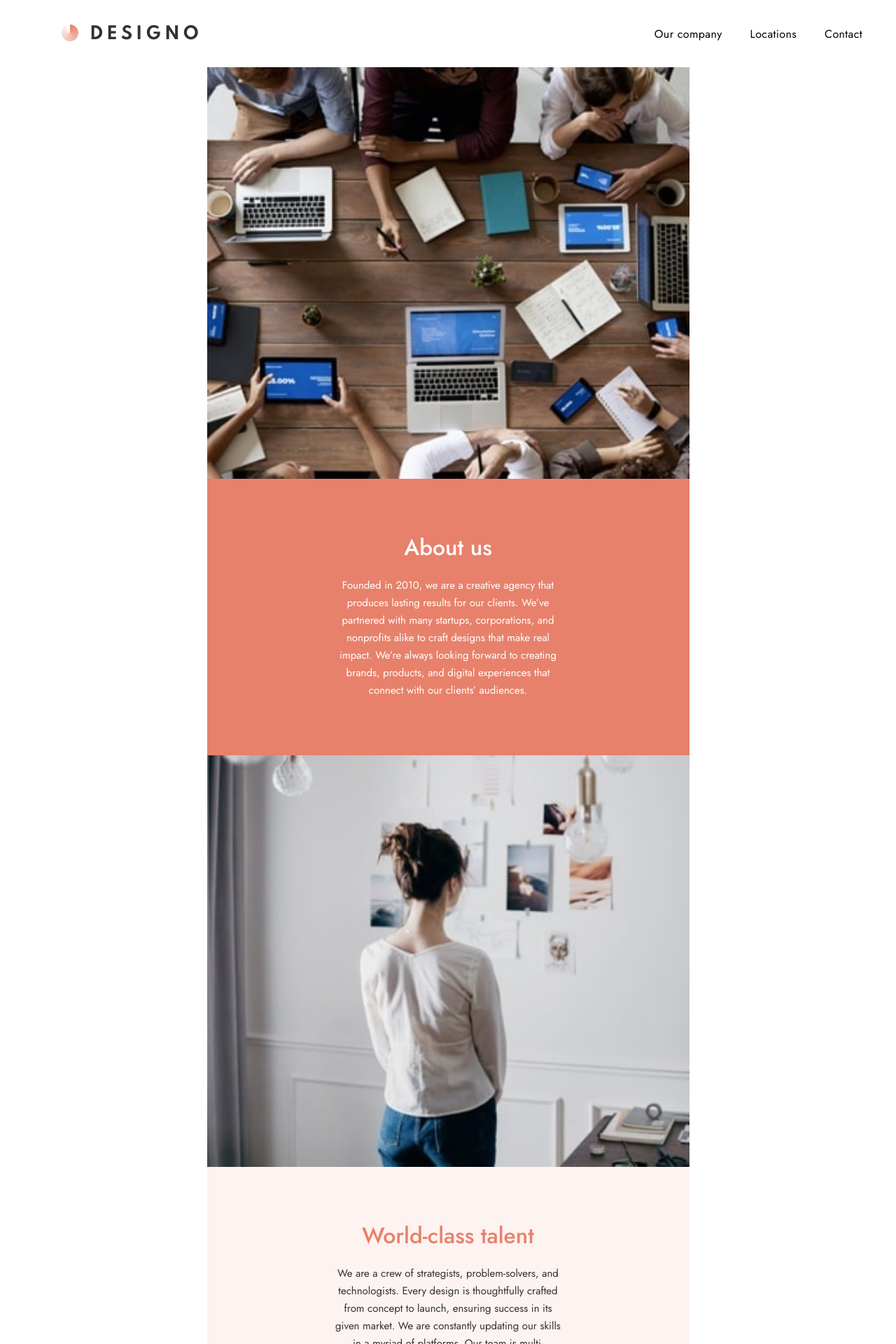
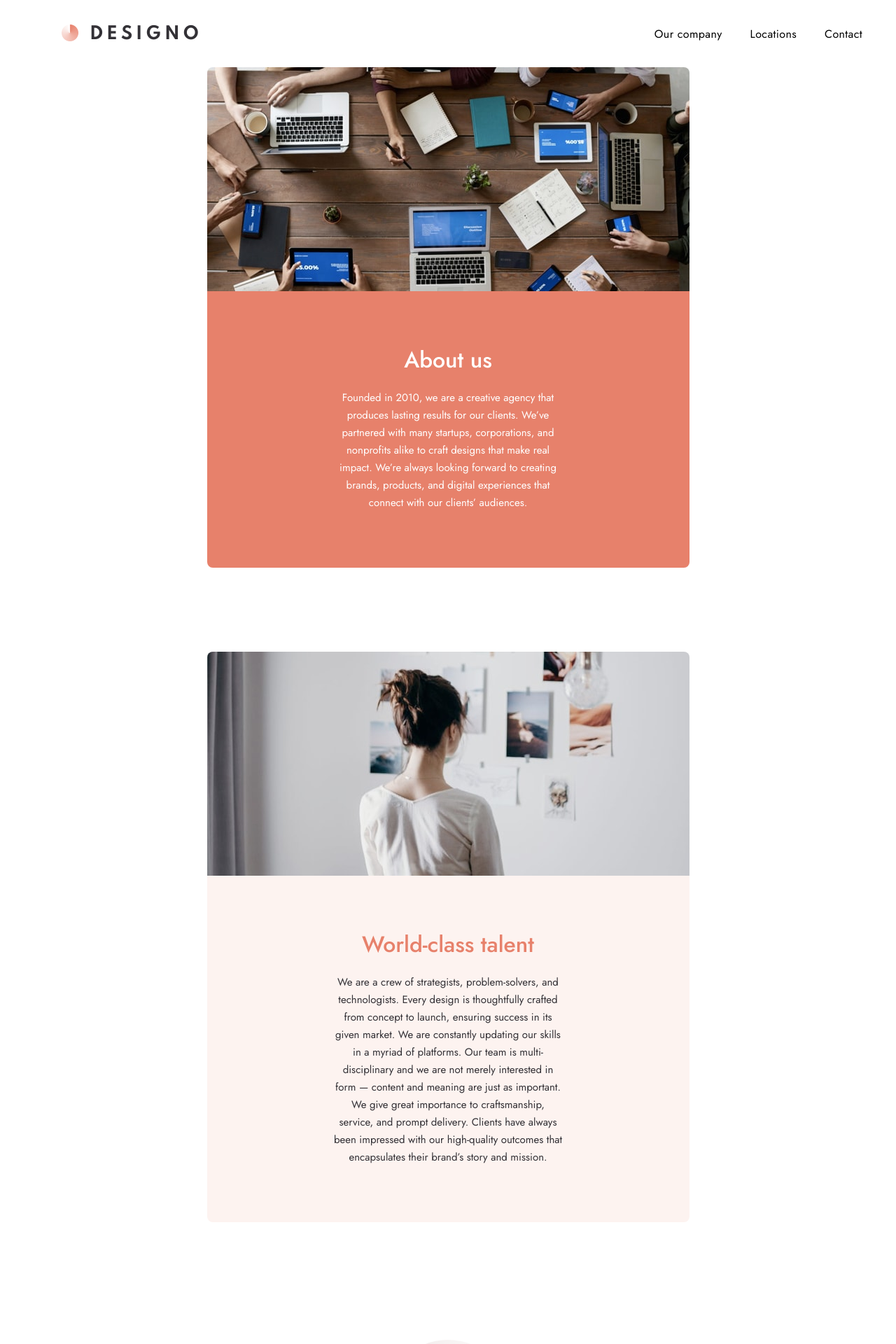
Before and after one commit to Laharls/designo_multi_page_website, a Next.js app: page /about in a window 1280 px wide. Shown: the top 1920 px of the page at 70% size. Built offline with nearby package versions, Linux system fonts and the light colour scheme.

Commit message:
peaufining : about page

```diff
--- a/src/app/about/page.js
+++ b/src/app/about/page.js
@@ -1,4 +1,5 @@
 import Image from "next/image"
+import Link from "next/link"
 import { Jost } from 'next/font/google'
 
 const jost = Jost({
@@ -10,26 +11,35 @@ const jost = Jost({
 export default function About() {
   return (
     <main className="bg-white min-h-screen">
-      <div className="flex flex-col justify-center items-center desktop:flex-row-reverse desktop:mb-40">
+      <div className="flex flex-col justify-center items-center desktop:flex-row-reverse md:mb-[120px] desktop:mb-40">
         <Image
           priority
           src="/images/about/mobile/image-about-hero.jpg"
           width={689}
           height={320}
           alt="A lot of desktop on a table"
-          className="desktop:hidden"
+          className="md:hidden desktop:hidden"
         />
 
         <Image
           priority
-          src="/images/about/mobile/image-about-hero.jpg"
+          src="/images/about/tablet/image-about-hero.jpg"
+          width={689}
+          height={587}
+          alt="A lot of desktop on a table"
+          className="hidden rounded-t-lg md:inline-block desktop:hidden"
+        />
+
+        <Image
+          priority
+          src="/images/about/desktop/image-about-hero.jpg"
           width={476}
           height={480}
           alt="A lot of desktop on a table"
           className="hidden desktop:inline-block desktop:rounded-r-lg"
         />
 
-        <div className="bg-orange relative overflow-hidden pt-20 w-full md:w-[689px] desktop:h-[406px] desktop:rounded-l-lg">
+        <div className="bg-orange relative overflow-hidden pt-20 w-full md:w-[689px] md:rounded-b-lg desktop:h-[480px] desktop:rounded-l-lg desktop:rounded-br-none">
           <div className="flex flex-col justify-center items-center">
             <h1 className={`w-[327px] text-white text-center ${jost.className} text-[32px] not-italic font-medium leading-9 mb-6`}>About us</h1>
 
@@ -52,14 +62,23 @@ export default function About() {
       </div>
 
       <div className="flex flex-col justify-center items-center">
-        <div className="desktop:flex desktop:justify-center desktop:mb-40">
+        <div className="desktop:flex desktop:justify-center md:mb-[120px] desktop:mb-40">
           <Image
             priority
             src="/images/about/mobile/image-world-class-talent.jpg"
             width={689}
             height={320}
             alt="A lot of desktop on a table"
-            className="desktop:hidden"
+            className="md:hidden desktop:hidden"
+          />
+
+          <Image
+            priority
+            src="/images/about/tablet/image-world-class-talent.jpg"
+            width={689}
+            height={587}
+            alt="A lot of desktop on a table"
+            className="hidden rounded-t-lg md:inline-block desktop:hidden"
           />
 
           <Image
@@ -68,10 +87,10 @@ export default function About() {
             width={476}
             height={680}
             alt="A lot of desktop on a table"
-            className="hidden desktop:inline-block desktop:rounded-r-lg "
+            className="hidden desktop:inline-block desktop:rounded-l-lg "
           />
 
-          <div className="bg-beige relative pt-20 w-full mb-12 md:w-[689px] desktop:mb-0 desktop:flex desktop: justify-center desktop:items-center">
+          <div className="bg-beige relative pt-20 w-full mb-12 md:w-[689px] md:rounded-b-lg desktop:mb-0 desktop:flex desktop: justify-center desktop:items-center desktop:rounded-b-none desktop:rounded-br-lg desktop:rounded-tr-lg">
             <div className="flex flex-col justify-center items-center">
               <h2 className={`w-[327px] text-center text-orange ${jost.className} text-[32px] not-italic font-medium leading-9 mb-6`}>World-class talent</h2>
 
@@ -89,7 +108,7 @@ export default function About() {
         </div>
 
 
-        <div className="flex flex-col justify-center items-center desktop:flex-row desktop:w-[1110px] desktop:justify-around desktop:mb-40">
+        <div className="flex flex-col justify-center items-center desktop:flex-row desktop:w-[1110px] desktop:justify-around  md:mb-[120px] desktop:mb-40">
           {/* Thing with the different places */}
           <div className="relative">
             <Image
@@ -109,7 +128,7 @@ export default function About() {
 
             <div className="flex flex-col justify-center items-center mb-12">
               <p className={`${jost.className} text-center font-medium leading-[26px] tracking-wider not-italic text-xl mb-8 mt-8`}>CANADA</p>
-              <button className={`py-4 px-6 bg-orange rounded-lg text-white ${jost.className} desktop:hover:bg-opacity-40 desktop:hover:transition-all`}>SEE LOCATION</button>
+              <Link href="/locations"><button className={`py-4 px-6 bg-orange rounded-lg text-white ${jost.className} desktop:hover:bg-opacity-40 desktop:hover:transition-all`}>SEE LOCATION</button></Link>
             </div>
           </div>
 
@@ -131,11 +150,11 @@ export default function About() {
 
             <div className="flex flex-col justify-center items-center mb-12">
               <p className={`${jost.className} text-center font-medium leading-[26px] tracking-wider not-italic text-xl mb-8 mt-8`}>AUSTRALIA</p>
-              <button className={`py-4 px-6 bg-orange rounded-lg text-white ${jost.className} desktop:hover:bg-opacity-40 desktop:hover:transition-all`}>SEE LOCATION</button>
+              <Link href="/locations"><button className={`py-4 px-6 bg-orange rounded-lg text-white ${jost.className} desktop:hover:bg-opacity-40 desktop:hover:transition-all`}>SEE LOCATION</button></Link>
             </div>
           </div>
 
-          <div className="relative">
+          <div className="relative desktop:h-[376px]">
             <Image
               src="/images/shared/desktop/illustration-united-kingdom.svg"
               width={182}
@@ -151,9 +170,9 @@ export default function About() {
               />
             </div>
 
-            <div className="flex flex-col justify-center items-center mb-12">
+            <div className="flex flex-col justify-center items-center">
               <p className={`${jost.className} text-center font-medium leading-[26px] tracking-wider not-italic text-xl mb-8 mt-8`}>UNITED KINGDOM</p>
-              <button className={`py-4 px-6 bg-orange rounded-lg text-white ${jost.className} desktop:hover:bg-opacity-40 desktop:hover:transition-all`}>SEE LOCATION</button>
+              <Link href="/locations"><button className={`py-4 px-6 bg-orange rounded-lg text-white ${jost.className} desktop:hover:bg-opacity-40 desktop:hover:transition-all`}>SEE LOCATION</button></Link>
             </div>
           </div>
         </div>
@@ -165,7 +184,16 @@ export default function About() {
             width={689}
             height={320}
             alt="A lot of desktop on a table"
-            className="desktop:hidden"
+            className="md:hidden desktop:hidden"
+          />
+
+          <Image
+            priority
+            src="/images/about/tablet/image-real-deal.jpg"
+            width={689}
+            height={587}
+            alt="A lot of desktop on a table"
+            className="hidden rounded-t-lg md:inline-block desktop:hidden"
           />
 
           <Image
@@ -177,7 +205,7 @@ export default function About() {
             className="hidden desktop:inline-block desktop:rounded-r-lg "
           />
 
-          <div className="bg-beige relative pt-20 w-full mb-12 md:w-[689px] desktop:mb-0 desktop:flex desktop: justify-center desktop:items-center">
+          <div className="bg-beige relative pt-20 w-full mb-12 md:w-[689px] md:rounded-b-lg desktop:mb-0 desktop:flex desktop:justify-center desktop:items-center desktop:rounded-br-none desktop:rounded-tl-lg">
             <div className="flex flex-col justify-center items-center">
               <h2 className={`w-[327px] text-center text-orange ${jost.className} text-[32px] not-italic font-medium leading-9 mb-6`}>The real deal</h2>
 
```
